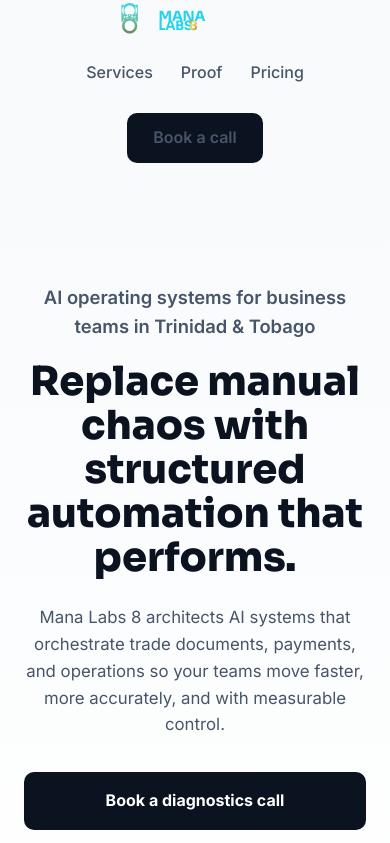
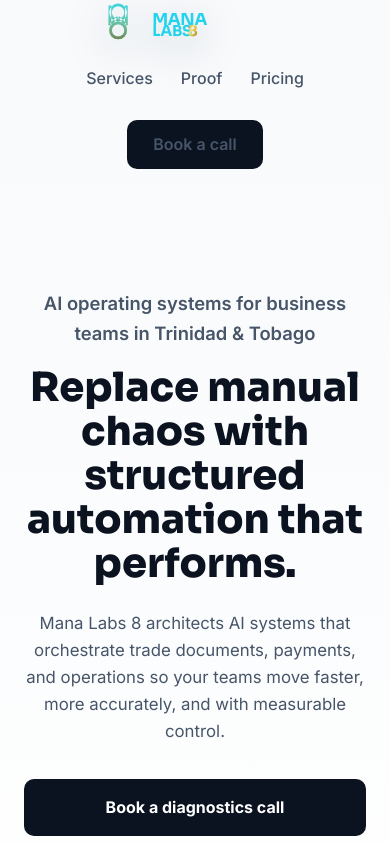
Before and after one commit to christianct-web/manalabs8-web, a plain HTML site: page index.html in a window 390 px wide. Shown: the top 843 px of the page. Drawn offline with Linux system fonts and the light colour scheme.

Commit message:
Increase logo prominence in header

```diff
--- a/index.html
+++ b/index.html
@@ -29,7 +29,7 @@
     .container { max-width: 1200px; margin: 0 auto; padding: 0 24px; }
     nav { padding: 20px 0; display: flex; justify-content: space-between; align-items: center; position: sticky; top: 0; background: rgba(248,250,252,0.95); backdrop-filter: blur(10px); z-index: 100; }
     nav .logo { font-family: 'Sora', sans-serif; font-size: 1.5rem; font-weight: 800; color: var(--midnight); text-decoration: none; display: flex; align-items: center; }
-    .logo-mark { width: 170px; }
+    .logo-mark { width: 250px; filter: drop-shadow(0 10px 20px rgba(11,18,32,0.25)); }
     .logo-mark svg { width: 100%; height: auto; }
     nav .logo span { color: var(--cyan); }
     nav .nav-links { display: flex; gap: 28px; align-items: center; font-weight: 500; }
@@ -87,6 +87,7 @@
     footer { padding: 32px 24px; text-align: center; font-size: 0.9rem; color: var(--slate); }
     @media (max-width: 640px) {
       nav { flex-direction: column; gap: 12px; }
+      .logo-mark { width: 200px; }
       .nav-links { flex-wrap: wrap; justify-content: center; }
       .hero .btn-group { flex-direction: column; }
       .cta-section { padding: 60px 16px; }
```
